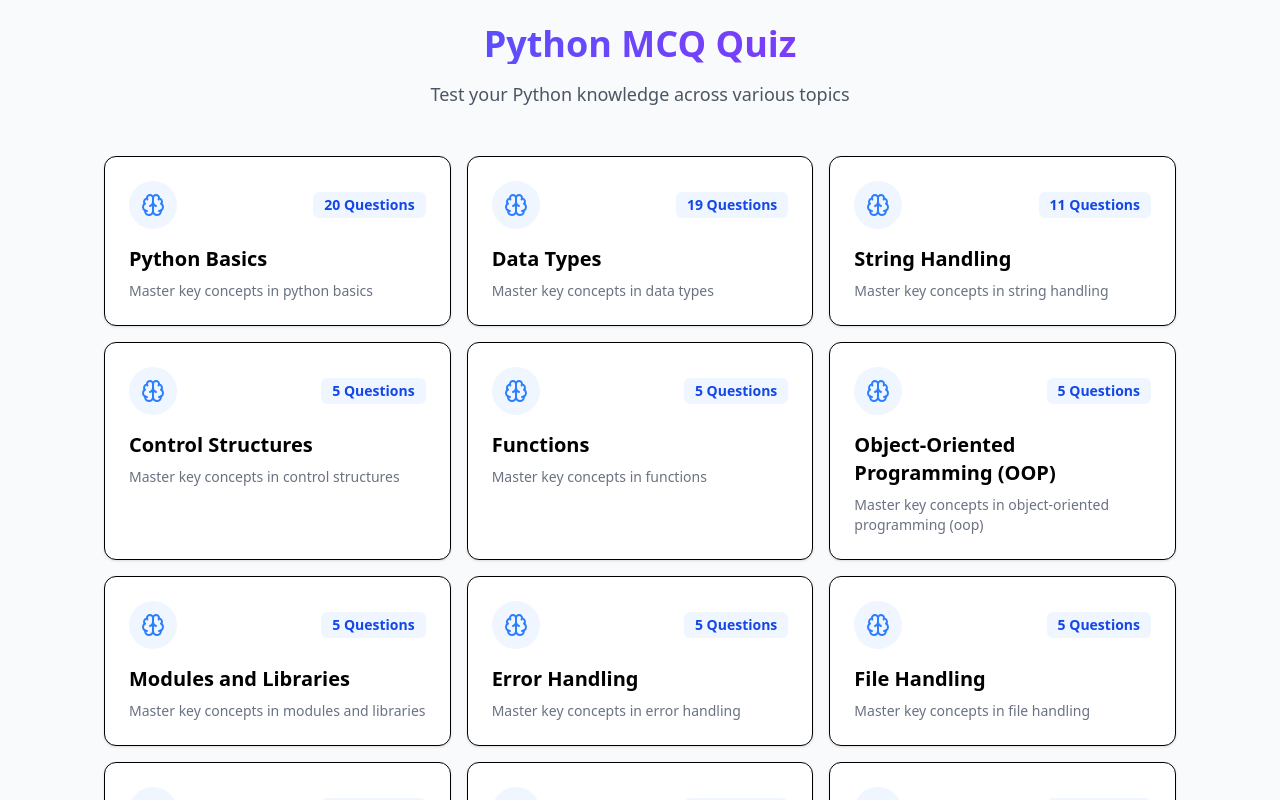
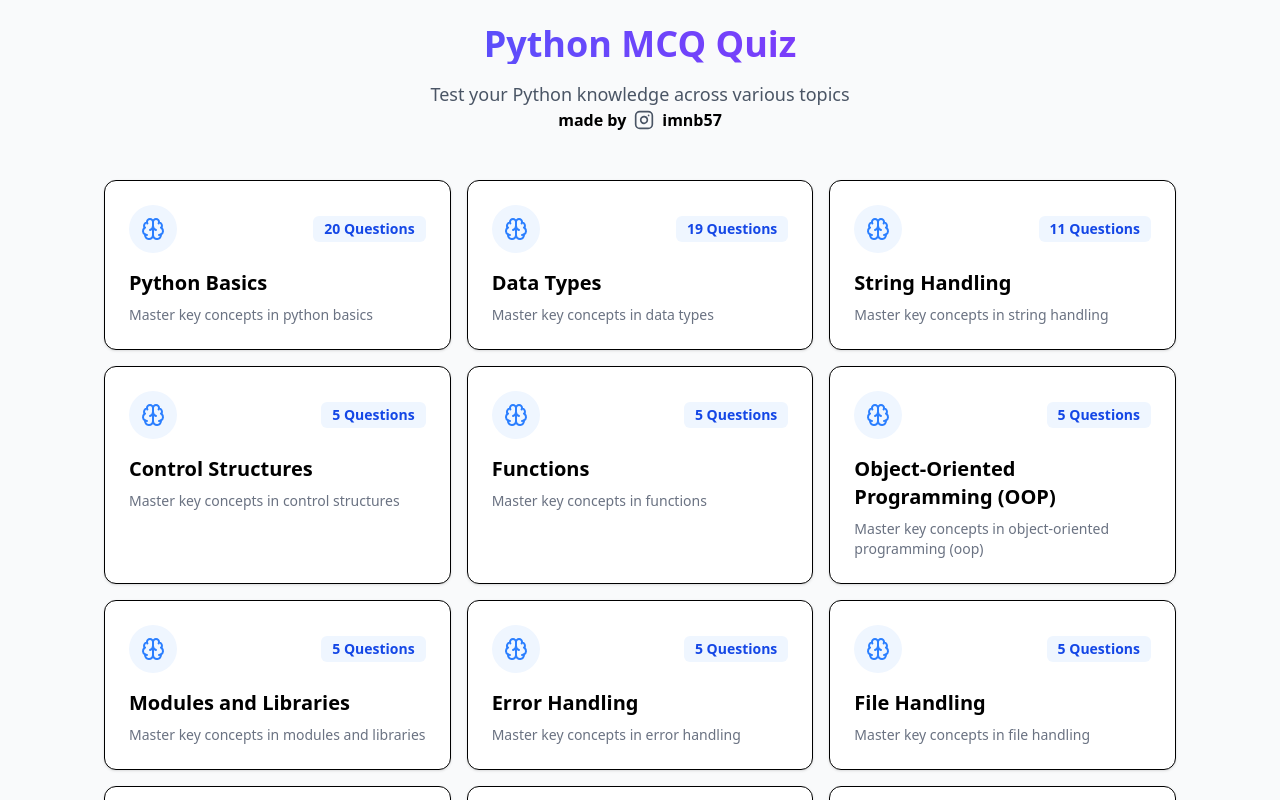
Before and after one commit to imnb57/quizapp, a React (Vite) app: page / in a window 1280 px wide. Shown: the top 800 px of the page. Built offline with nearby package versions, Linux system fonts and the light colour scheme.

Commit message:
soical link update

```diff
--- a/src/App.jsx
+++ b/src/App.jsx
@@ -4,6 +4,7 @@ import { Progress } from '@/components/ui/progress';
 import { Badge } from '@/components/ui/badge';
 import { Timer, Book, Award, RotateCcw, ChevronRight, Brain, Zap } from 'lucide-react';
 import { pythonQuestions } from './pythonquestions';
+import { Instagram } from "lucide-react";
 
 const QuizApp = () => {
   const [currentTopic, setCurrentTopic] = useState(0);
@@ -229,6 +230,12 @@ const QuizApp = () => {
         <p className="text-gray-600 text-base sm:text-lg px-4">
           Test your Python knowledge across various topics
         </p>
+        <div className="flex justify-center items-center gap-2 font-bold">
+          <p>made by </p>
+        <Instagram className="w-5 h-5 text-gray-600" />
+          <a href='https://www.instagram.com/imnb57/'>imnb57</a>
+
+        </div>
       </header>
 
       {quizMode === 'topic-select' && <TopicSelection />}
@@ -236,6 +243,7 @@ const QuizApp = () => {
       {quizMode === 'result' && <ResultScreen />}
     </div>
   </div>
+
   );
 };
 
```
Lines whose indentation alone changed are shown as unchanged.
